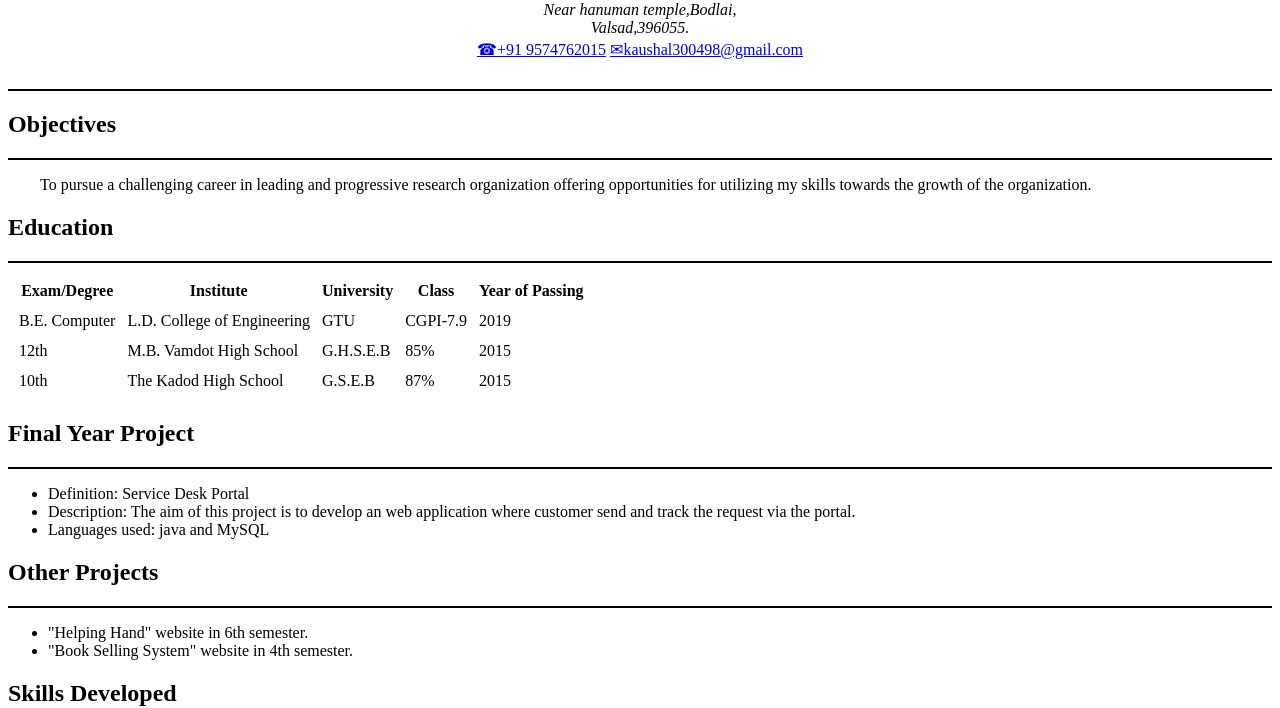
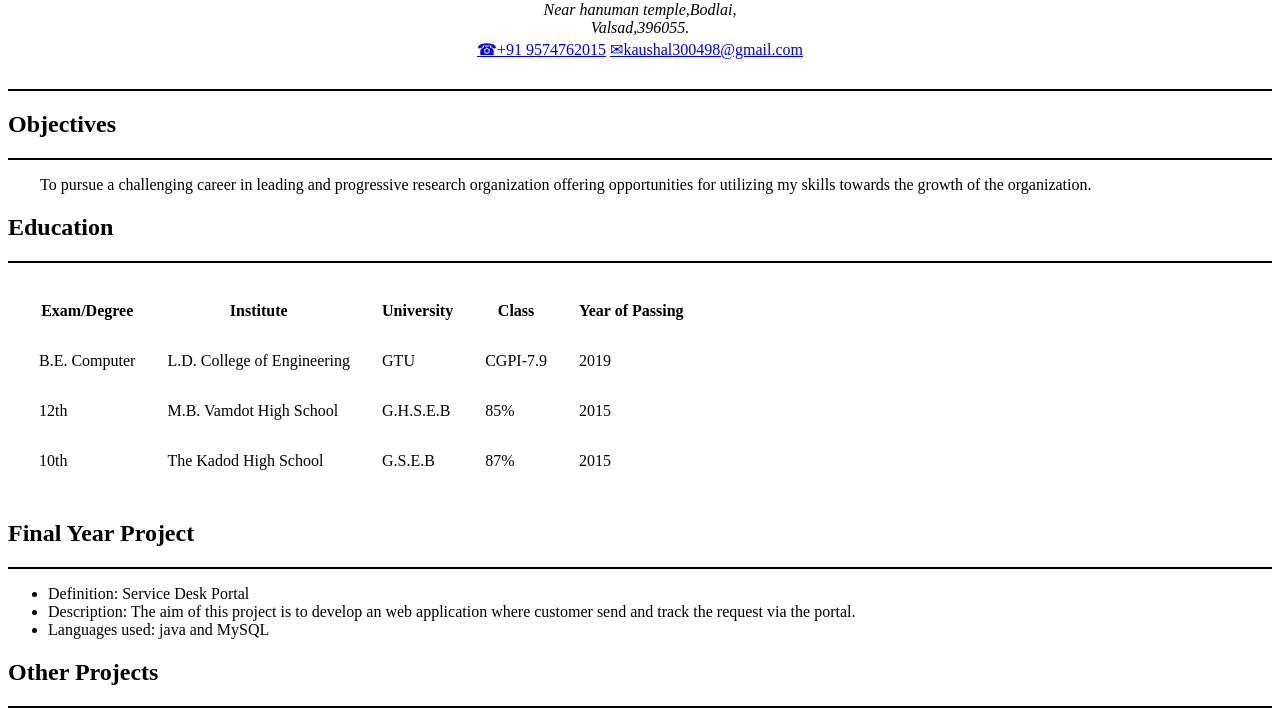
Before and after one commit to 34KaushalDesai98/cv, a plain HTML site: page index.html in a window 1280 px wide. Shown: the part 108-816 px from the top of the page. Drawn offline with Linux system fonts and the light colour scheme.

Commit message:
eduation table
cellspacing to 30px

```diff
--- a/index.html
+++ b/index.html
@@ -38,7 +38,7 @@
         <section id="education">
             <h2>Education</h2>
             <hr style="border: 1px solid black;">
-            <table cellspacing="10px">
+            <table cellspacing="30px">
                 <thead>
                     <tr>
                         <th>Exam/Degree</th>
```
